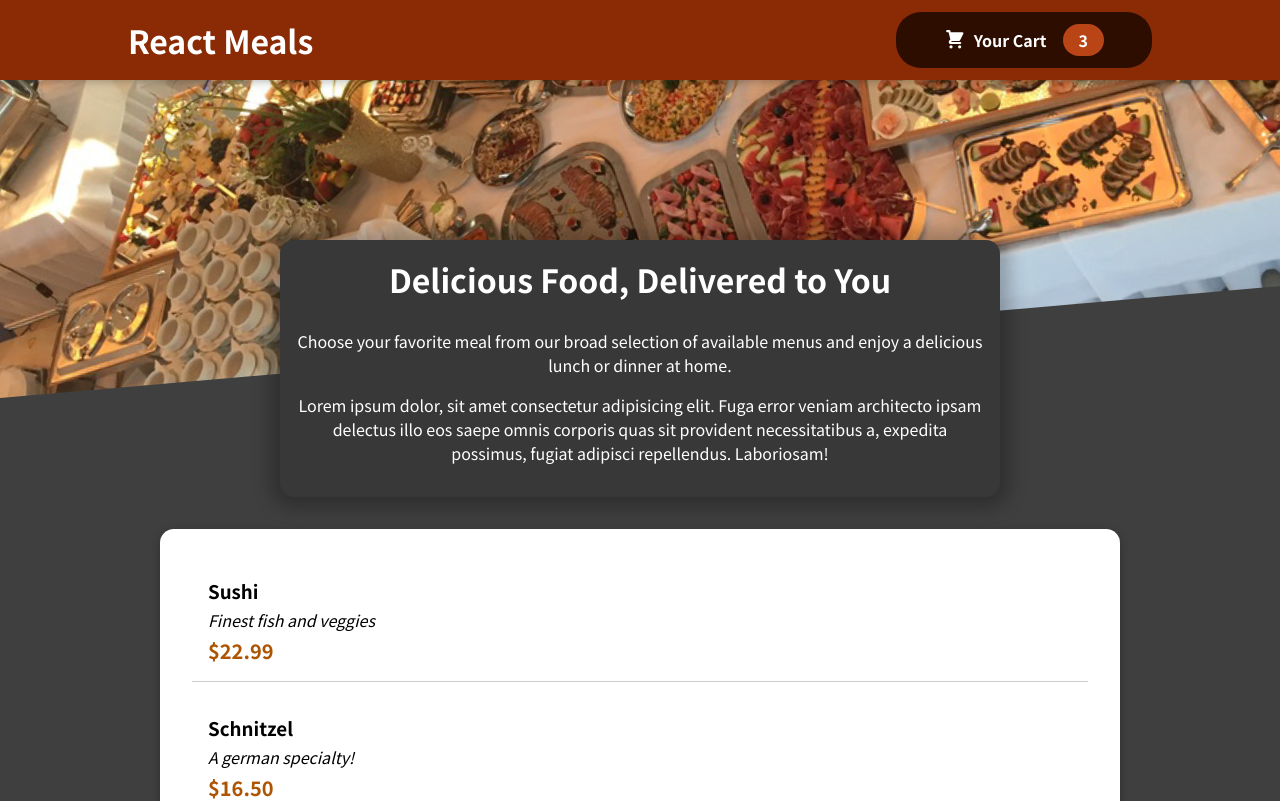
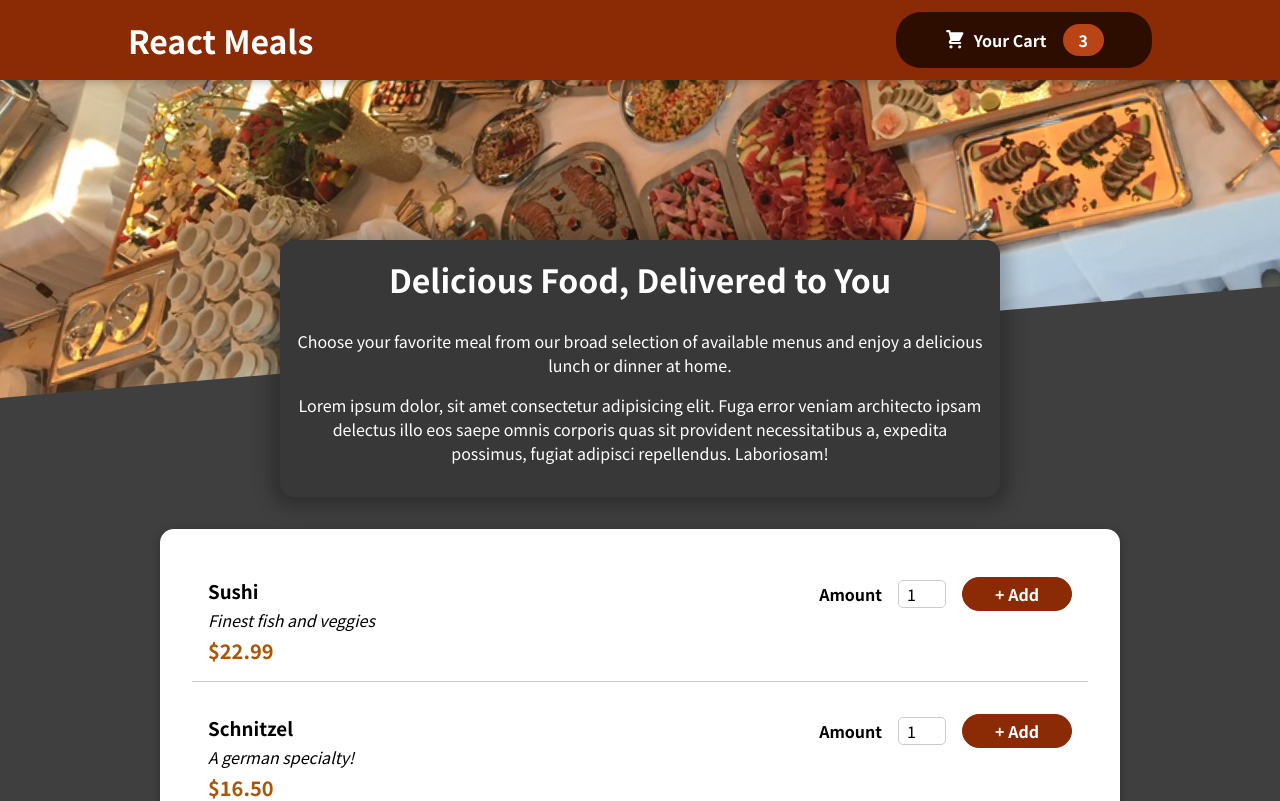
Before and after one commit to KC900201/reactjs_food_order_app, a React (Create React App) app: page / in a window 1280 px wide. Shown: the top 801 px of the page. Built offline with nearby package versions, Linux system fonts and the light colour scheme.

Commit message:
Update UI layout for meal item form section

```diff
--- a/src/components/Meals/MealItem/MealItem.tsx
+++ b/src/components/Meals/MealItem/MealItem.tsx
@@ -1,5 +1,6 @@
 import React from 'react'
 import styles from 'styled-components'
+import MealItemForm from '../MealItemForm/MealItemForm'
 import type { MealsInterface } from '../../../helpers/dummy-meals'
 
 const MealList = styles.li`
@@ -32,7 +33,9 @@ const MealItem: React.FC<MealItemProps> = (props: MealItemProps) => {
         <DescriptionDiv>{props?.description}</DescriptionDiv>
         <PriceDiv>{price}</PriceDiv>
       </div>
-      <div></div>
+      <div>
+        <MealItemForm key={props.key} />
+      </div>
     </MealList>
   )
 }
--- a/src/components/Meals/MealItemForm/MealItemForm.tsx
+++ b/src/components/Meals/MealItemForm/MealItemForm.tsx
@@ -1,12 +1,57 @@
 import * as React from 'react'
+import styled from 'styled-components'
+import Input from '../../UI/Input'
 
-// WIP
-const MealItemForm = () => {
+type FormProps = {
+  key: string
+}
+
+const FormButton = styled.button`
+  font: inherit;
+  cursor: pointer;
+  background-color: #8a2b06;
+  border: 1px solid #8a2b06;
+  color: white;
+  padding: 0.25rem 2rem;
+  border-radius: 20px;
+  font-weight: bold;
+
+  &:active {
+    background-color: #641e03;
+    border-color: #641e03;
+  }
+
+  &:hover {
+    background-color: #641e03;
+    border-color: #641e03;
+  }
+`
+
+const FormWrapper = styled.form`
+  text-align: right;
+  display: flex;
+  flex-direction: row;
+  justify-content: space-between;
+  align-items: baseline;
+  gap: 1rem;
+`
+
+const MealItemForm: React.FC<FormProps> = ({ key }: FormProps) => {
   return (
-    <form>
-      <input />
-      <button>+ Add</button>
-    </form>
+    <FormWrapper>
+      <Input
+        labelString="Amount"
+        input={{
+          id: `amount-${key}`,
+          type: 'number',
+          min: '1',
+          max: '5',
+          step: '1',
+          defaultValue: '1',
+        }}
+      />
+      <FormButton>+ Add</FormButton>
+    </FormWrapper>
   )
 }
 
--- /dev/null
+++ b/src/components/UI/Input.tsx
@@ -0,0 +1,38 @@
+import * as React from 'react'
+import styled from 'styled-components'
+
+type InputProps = {
+  labelString: string
+  input: React.InputHTMLAttributes<HTMLInputElement>
+}
+
+const InputSection = styled.section`
+  display: flex;
+  align-items: center;
+  margin-bottom: 0.5rem;
+`
+
+const Label = styled.label`
+  font-weight: bold;
+  margin-right: 1rem;
+`
+
+const InputComponent = styled.input`
+  width: 3rem;
+  border-radius: 5px;
+  border: 1px solid #ccc;
+  font: inherit;
+  padding-left: 0.5rem;
+`
+
+const Input: React.FC<InputProps> = ({ labelString, input }: InputProps) => {
+  return (
+    <InputSection>
+      <Label htmlFor={input.id}>{labelString}</Label>
+
+      <InputComponent id={input.id} {...input} />
+    </InputSection>
+  )
+}
+
+export default Input
```
